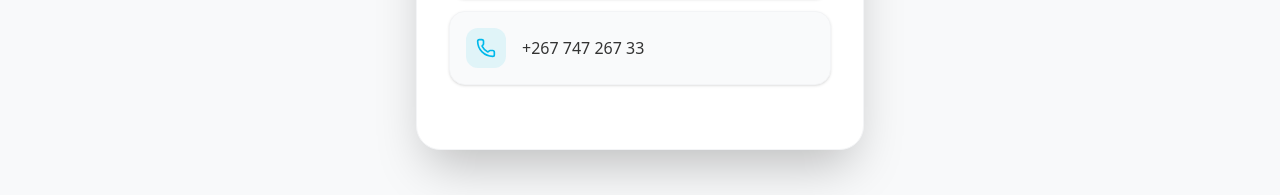
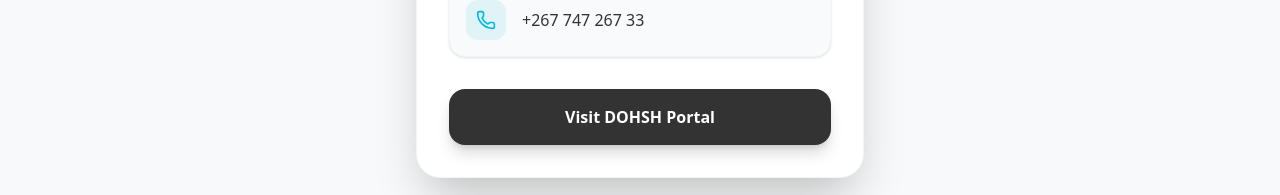
Before and after one commit to open-hive/oh-dohsh-landing, a Next.js app: page /business-card in a window 1280 px wide. Shown: the part 596-791 px from the top of the page. Built offline with nearby package versions, Linux system fonts and the light colour scheme.

Commit message:
uncommented portal button on business card

```diff
--- a/app/business-card/page.tsx
+++ b/app/business-card/page.tsx
@@ -80,26 +80,20 @@
               rel="noopener noreferrer"
               className="flex items-center justify-center gap-2 w-full bg-primary text-white p-4 rounded-2xl font-semibold shadow-lg shadow-primary/30 hover:bg-secondary transition-colors"
             >
-              <Globe className="w-5 h-5" />
               Visit Website
             </motion.a>
             */}
 
-            {/*
             <motion.a
               whileHover={{ scale: 1.03 }}
               whileTap={{ scale: 0.97 }}
-              href="https://openhive.pythonanywhere.com/"
+              href="https://dohshesheportal.com/"
               target="_blank"
               rel="noopener noreferrer"
               className="flex items-center justify-center gap-2 w-full bg-dark text-white p-4 rounded-2xl font-semibold shadow-lg shadow-dark/20 hover:bg-black transition-colors"
             >
-              <ExternalLink className="w-5 h-5" />
               Visit DOHSH Portal
             </motion.a>
-            */}
-
-
           </div>
         </div>
       </motion.div>
```
Also changed, not shown: 16 other files (tests, documents, lock files or other folders).
